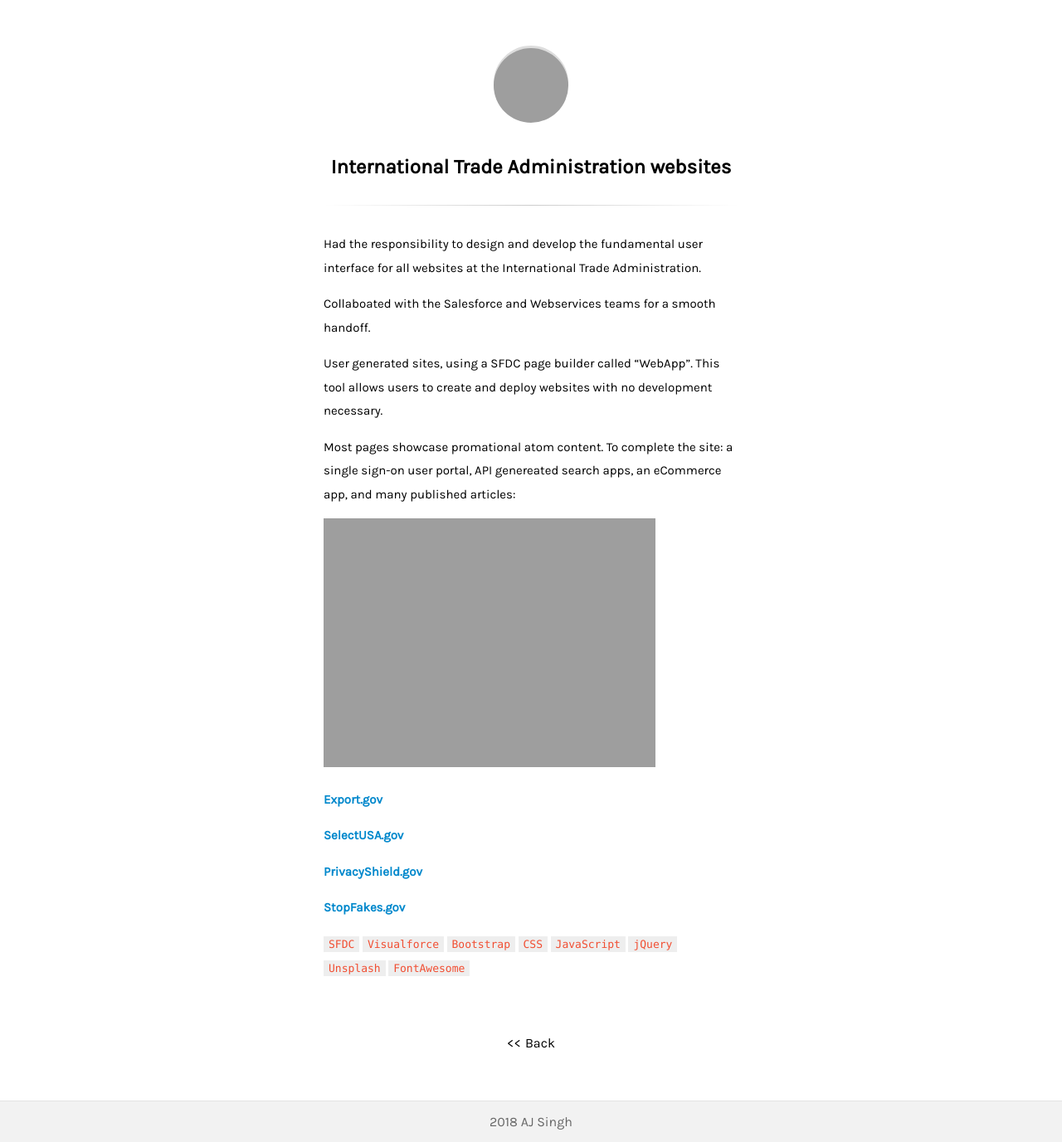
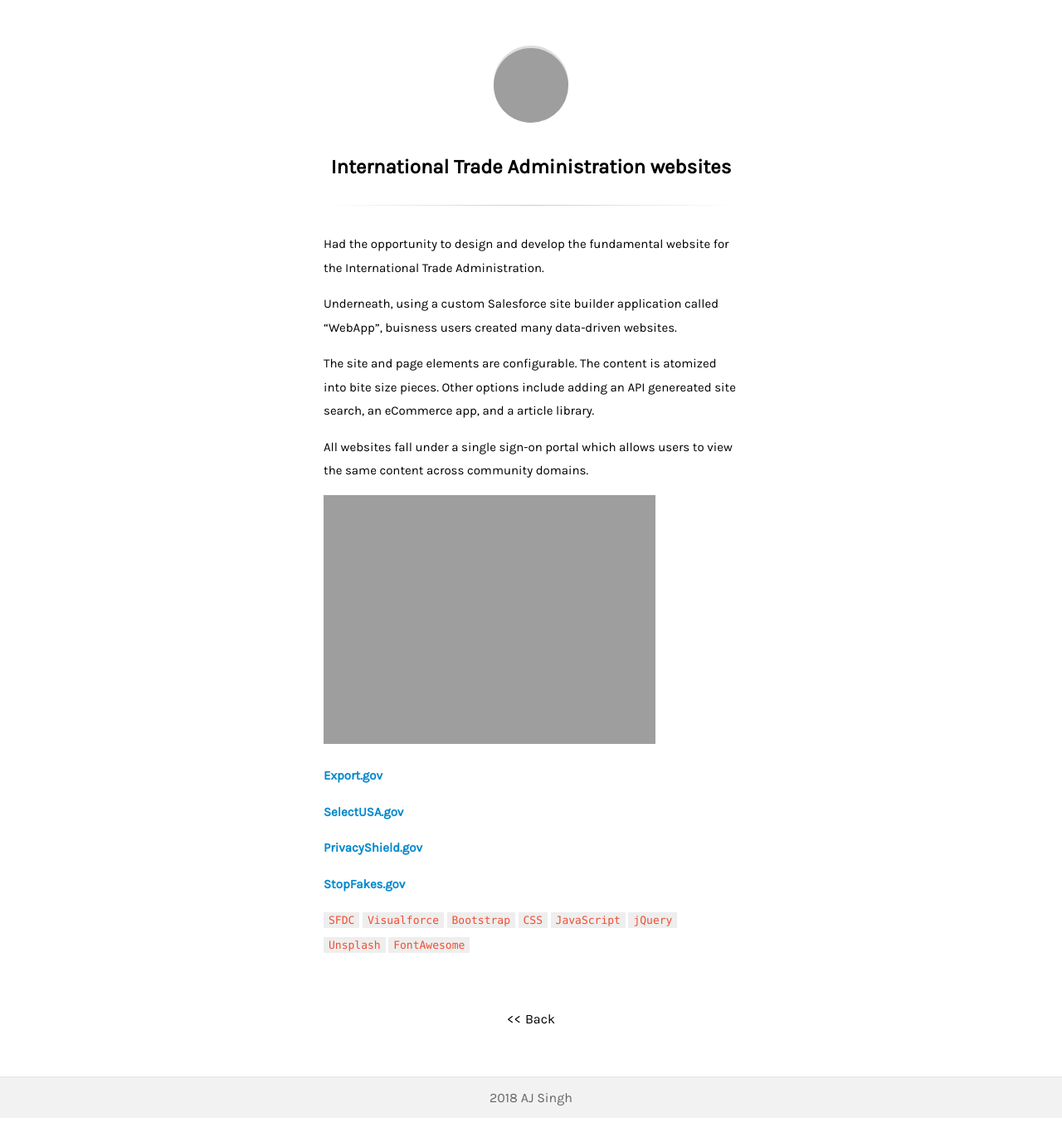
Before and after one commit to ajsingh273/site, a Jekyll site: the page built from _posts/2016-05-01-ita-websites-launched.md, in a window 1280 px wide. Shown: the whole page at 83% size. Built offline with Jekyll 4.4.1, drawn with Linux system fonts in a browser that asks for light colours; some web fonts are replaced; after the commit the page ends 1348 px from its top, so only the background shows below that; grey boxes are pictures that could not be loaded.

Commit message:
text change

```diff
--- a/_posts/2016-05-01-ita-websites-launched.md
+++ b/_posts/2016-05-01-ita-websites-launched.md
@@ -4,13 +4,13 @@ updated: 2017-01-01
 img: assets/stuff/export.png
 ---
 
-Had the responsibility to design and develop the fundamental user interface for all websites at the International Trade Administration.
+Had the opportunity to design and develop the fundamental website for the International Trade Administration.
 
-Collaboated with the Salesforce and Webservices teams for a smooth handoff.
+Underneath, using a custom Salesforce site builder application called "WebApp", buisness users created many data-driven websites.
 
-User generated sites, using a SFDC page builder called "WebApp". This tool allows users to create and deploy websites with no development necessary.
+The site and page elements are configurable. The content is atomized into bite size pieces. Other options include adding an API genereated site search, an eCommerce app, and a article library.
 
-Most pages showcase promational atom content. To complete the site: a single sign-on user portal, API genereated search apps, an eCommerce app, and many published articles:
+All websites fall under a single sign-on portal which allows users to view the same content across community domains.
 
 ![susa hero]({{ site.baseurl }}/assets/stuff/susahero.png)
 
```
Also changed, not shown: 1 other file.
